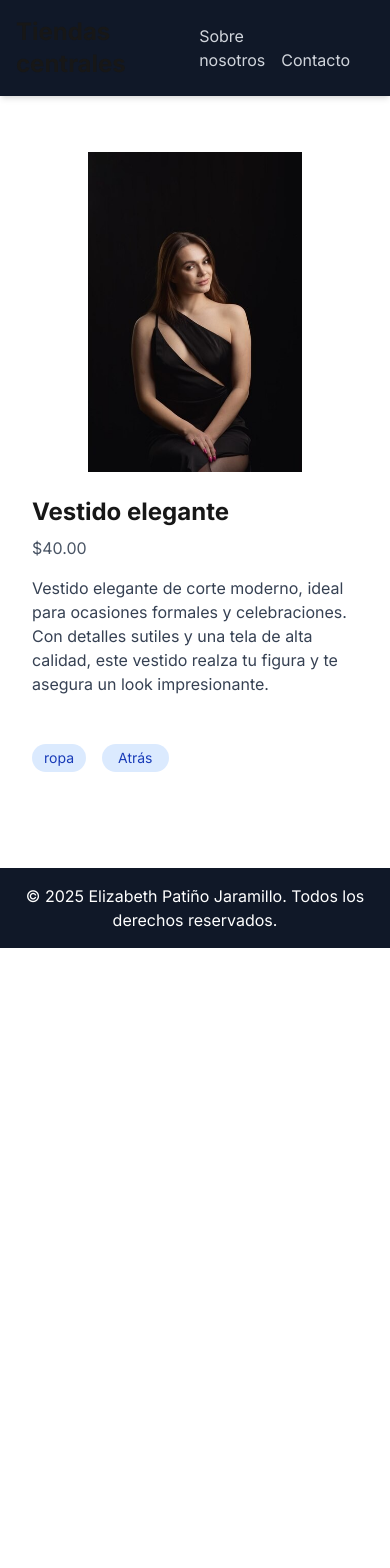
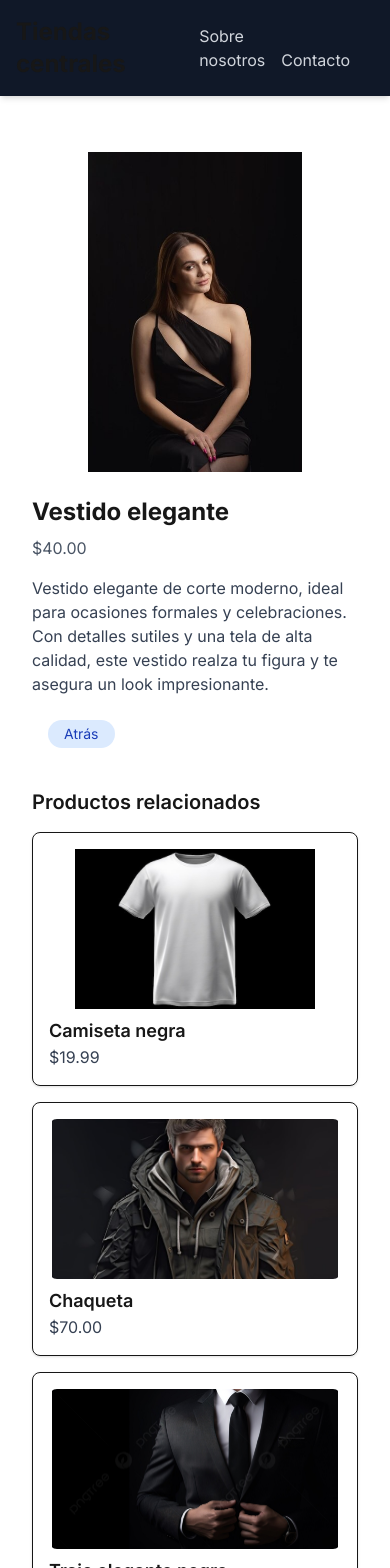
Before and after one commit to Elizabethepj/ecommerce-app, a Next.js app: page /productos/11 in a window 390 px wide. Shown: the top 1568 px of the page. Before the commit the page ends 948 px from the top, so only its background shows below. Built offline with nearby package versions, Linux system fonts and the light colour scheme.

Commit message:
Productos relacionados. e resolvieron issues

```diff
--- a/app/productos/[id]/page.tsx
+++ b/app/productos/[id]/page.tsx
@@ -1,51 +1,80 @@
-import { getProductById } from '@/lib/products-api'
+'use client'
+
+import { use } from 'react'
+import { useQuery } from '@tanstack/react-query'
+import { getProductById, getProducts } from '@/lib/products-api'
 import Image from 'next/image'
 import Link from 'next/link'
 import { notFound } from 'next/navigation'
-import { getProducts } from '@/lib/products-api'
+import ProductCard from '@/components/ProductCard'
 
 type Props = {
-  params: {
-    id: string
-  }
+  params: Promise<{ id: string }>
 }
 
 export default function ProductDetailPage({ params }: Props) {
-  const productId = Number(params.id)
-  const product = getProductById(productId)
+  const { id } = use(params)
+  const productId = Number(id)
 
-  if (!product) {
-    notFound() // muestra la página 404 si no se encuentra el producto
-  }
+  const {
+    data: product,
+    isLoading: loadingProduct,
+    isError: errorProduct
+  } = useQuery({
+    queryKey: ['product', productId],
+    queryFn: () => getProductById(productId),
+    enabled: !!productId,
+  })
+
+  const {
+    data: relatedProductsData,
+    isLoading: loadingRelated,
+    isError: errorRelated
+  } = useQuery({
+    queryKey: ['related-products', product?.category],
+    queryFn: () => {
+      if (!product?.category) return Promise.resolve([])
+      return getProducts(product.category, 1, 4)
+    },
+    enabled: !!product?.category,
+  })
+
+  if (loadingProduct) return <p>Cargando...</p>
+  if (errorProduct || !product) return notFound()
 
   return (
-    <div className="max-w-2xl mx-auto py-10 px-4">
+    <div className="max-w-3xl mx-auto py-10 px-4">
       <div className="relative w-full h-80 rounded-lg overflow-hidden mb-6">
         <Image
           src={product.image}
           alt={product.name}
           fill
+          sizes="(max-width: 768px) 100vw, 700px"
           className="object-contain"
         />
       </div>
       <h1 className="text-2xl font-bold mb-2">{product.name}</h1>
       <p className="text-gray-600 mb-4">${product.price.toFixed(2)}</p>
-          {/* Descripción del producto */}
-          <p className="text-gray-700 mt-4">{product.description}</p>
+      <p className="text-gray-700 mt-4">{product.description}</p>
 
-      <div className="flex space-x-4 mt-6">
-
-      {/* Categoría con enlace */}
-      <Link href={`/productos/categoria/${product.category}`} className="inline-block px-3 py-1 bg-blue-100 text-blue-800 text-sm rounded-full mt-6 hover:bg-blue-200 transition">
-        {product.category}
-      </Link>
-
-      <Link href="/productos" className="inline-block px-4 py-1 bg-blue-100 text-blue-800 text-sm rounded-full mt-6 hover:bg-blue-200 transition">
+      <Link href="/productos" className="ml-4 inline-block px-4 py-1 bg-blue-100 text-blue-800 text-sm rounded-full mt-6 hover:bg-blue-200 transition">
         Atrás
       </Link>
 
+      <div className="mt-10">
+        <h2 className="text-xl font-semibold mb-4">Productos relacionados</h2>
 
-    </div>
+        {loadingRelated && <p>Cargando productos relacionados...</p>}
+        {errorRelated && <p>Error al cargar productos relacionados.</p>}
+
+        <div className="grid grid-cols-1 sm:grid-cols-2 md:grid-cols-2 gap-4">
+          {relatedProductsData?.products
+            ?.filter((p: any) => p.id !== product.id)
+            ?.map((relatedProduct: any) => (
+              <ProductCard key={relatedProduct.id} product={relatedProduct} />
+            ))}
+        </div>
+      </div>
     </div>
   )
 }
--- a/components/ProductGrid.tsx
+++ b/components/ProductGrid.tsx
@@ -31,9 +31,9 @@ export default function ProductGrid() {
     <div className="p-4">
       <div className="mb-4 flex flex-wrap justify-center gap-2">
         <button onClick={() => handleCategoryChange('')} className="btn cursor-pointer">Todos</button>
-        <button onClick={() => handleCategoryChange('ropa')} className="btn cursor-pointer">Ropa</button>
-        <button onClick={() => handleCategoryChange('zapatos')} className="btn cursor-pointer">Zapatos</button>
-        <button onClick={() => handleCategoryChange('tecnologia')} className="btn cursor-pointer">Tecnología</button>
+        <button onClick={() => handleCategoryChange('Ropa')} className="btn cursor-pointer">Ropa</button>
+        <button onClick={() => handleCategoryChange('Zapatos')} className="btn cursor-pointer">Zapatos</button>
+        <button onClick={() => handleCategoryChange('Tecnología')} className="btn cursor-pointer">Tecnología</button>
       </div>
 
       {isLoading && <p className="text-center">Cargando productos...</p>}
--- a/lib/products-api.ts
+++ b/lib/products-api.ts
@@ -13,7 +13,7 @@ export type Product = {
       name: 'Camiseta negra',
       price: 19.99,
       image: '/images/camiseta.jpg',
-      category: 'ropa',
+      category: 'Ropa',
       description:'Una camiseta básica y elegante de color negro, perfecta para cualquier ocasión casual. Confeccionada en algodón de alta calidad, esta prenda es cómoda y versátil para cualquier temporada.',
     },
     {
@@ -21,7 +21,7 @@ export type Product = {
       name: 'Zapatillas deportivas',
       price: 49.99,
       image: '/images/zapatillas-amarillas.jpg',
-      category: 'zapatos',
+      category: 'Zapatos',
       description: 'Zapatillas deportivas diseñadas para brindar confort y estilo mientras practicas deportes o disfrutas de un día activo. Con una suela resistente y materiales transpirables, son ideales para todo tipo de actividades físicas.',
     },
     {
@@ -29,7 +29,7 @@ export type Product = {
       name: 'Audífonos Bluetooth',
       price: 29.99,
       image: '/images/audifonos.png',
-      category: 'tecnologia',
+      category: 'Tecnología',
       description:'Audífonos inalámbricos Bluetooth que ofrecen un sonido de alta calidad y un ajuste cómodo. Son perfectos para escuchar música, hacer llamadas y disfrutar de la libertad de movimiento sin cables.',
     },
     {
@@ -37,7 +37,7 @@ export type Product = {
       name: 'computador portátil',
       price: 400,
       image: '/images/computador.jpg',
-      category: 'tecnologia',
+      category: 'Tecnología',
       description:'Computador portátil de alto rendimiento, ideal para trabajo y entretenimiento. Con una pantalla amplia, potente procesador y gran capacidad de almacenamiento, es perfecto para usuarios exigentes que requieren velocidad y eficiencia.',
     },
     {
@@ -45,7 +45,7 @@ export type Product = {
       name: 'teclado',
       price: 120.00,
       image: '/images/teclado.jpg',
-      category: 'tecnologia',
+      category: 'Tecnología',
       description:'Teclado ergonómico y duradero, diseñado para ofrecer una experiencia de escritura cómoda y fluida. Ideal tanto para trabajar como para jugar, con teclas de respuesta rápida y diseño compacto.',
     },
     {
@@ -53,7 +53,7 @@ export type Product = {
       name: 'zapatos elegantes',
       price: 85.00,
       image: '/images/zapatosele.jpg',
-      category: 'zapatosele',
+      category: 'Zapatos',
       description:'Zapatos elegantes de diseño sofisticado, ideales para ocasiones especiales y eventos formales. Confeccionados con materiales de alta calidad, brindan comodidad y estilo en todo momento.',
     },
     {
@@ -61,7 +61,7 @@ export type Product = {
       name: 'Smartwatch',
       price: 199.99,
       image: '/images/picture17.jpg',
-      category: 'tecnología',
+      category: 'Tecnología',
       description:'Smartwatch moderno y funcional que te ayuda a mantenerte conectado y organizado. Con pantalla táctil, monitorización de actividad física, notificaciones inteligentes y una variedad de aplicaciones, es el complemento perfecto para tu día a día.',
     },
     {
@@ -69,7 +69,7 @@ export type Product = {
       name: 'Chaqueta',
       price: 70.00,
       image: '/images/chaqueta.jpg',
-      category: 'ropa',
+      category: 'Ropa',
       description:'Chaqueta de estilo moderno y corte elegante, perfecta para abrigarte en los días frescos sin sacrificar el estilo. Hecha con materiales de alta calidad, esta chaqueta te mantendrá cómodo y a la moda.',
     },
     {
@@ -77,7 +77,7 @@ export type Product = {
       name: 'Zapatos elegantes de mujer',
       price: 60.00,
       image: '/images/zapmujere.jpg',
-      category: 'zapatos',
+      category: 'Zapatos',
       description:' Zapatos de mujer de estilo elegante y sofisticado, ideales para eventos formales o noches especiales. Su diseño y acabado cuidadosamente elaborados garantizan un ajuste cómodo y un look impecable.',
     },
     {
@@ -85,7 +85,7 @@ export type Product = {
       name: 'Zapatos deportivos',
       price: 90.00,
       image: '/images/zapatosdep.jpg',
-      category: 'zapatos',
+      category: 'Zapatos',
       description:'Zapatos deportivos diseñados para ofrecerte el máximo rendimiento en cualquier actividad física. Con una suela antideslizante y materiales transpirables, estos zapatos proporcionan comodidad y soporte en cada paso.',
     },
     {
@@ -93,7 +93,7 @@ export type Product = {
       name: 'Vestido elegante',
       price: 40.00,
       image: '/images/vestidoele.jpg',
-      category: 'ropa',
+      category: 'Ropa',
       description:' Vestido elegante de corte moderno, ideal para ocasiones formales y celebraciones. Con detalles sutiles y una tela de alta calidad, este vestido realza tu figura y te asegura un look impresionante.',
     },
     {
@@ -101,7 +101,7 @@ export type Product = {
       name: 'Cámara fotográfica',
       price: 90.00,
       image: '/images/Cámara.jpg',
-      category: 'tecnologia',
+      category: 'Tecnología',
       description:'Cámara fotográfica digital de alta resolución, perfecta para capturar momentos especiales con gran detalle y claridad. Ideal tanto para fotógrafos principiantes como para expertos, cuenta con diversas funciones avanzadas.',
     },
     {
@@ -109,7 +109,7 @@ export type Product = {
       name: 'Traje elegante negro',
       price: 120.00,
       image: '/images/abrigoele.jpg',
-      category: 'ropa',
+      category: 'Ropa',
       description:'Traje elegante negro, la opción perfecta para eventos formales y ocasiones especiales. Con un corte clásico y un diseño atemporal, este traje te garantiza un look sofisticado y adecuado para cualquier evento importante.',
     },
     {
@@ -117,7 +117,7 @@ export type Product = {
       name: 'Traje elegante azul',
       price: 75.00,
       image: '/images/trajeazul.jpg',
-      category: 'ropa',
+      category: 'Ropa',
       description:'Traje elegante azul, ideal para quienes buscan un look profesional y estilizado. Con un diseño moderno y materiales de alta calidad, este traje es perfecto para una presentación importante o una noche formal.',
     },
     {
@@ -125,7 +125,7 @@ export type Product = {
       name: 'Traje elegante de mujer',
       price: 80.00,
       image: '/images/trajemujer.jpg',
-      category: 'ropa',
+      category: 'Ropa',
       description:'Traje elegante de mujer, compuesto por un conjunto de chaqueta y pantalón o falda, diseñado para resaltar tu figura con elegancia y distinción. Perfecto para ocasiones formales, reuniones de negocios o eventos especiales.',
     },
 
```
